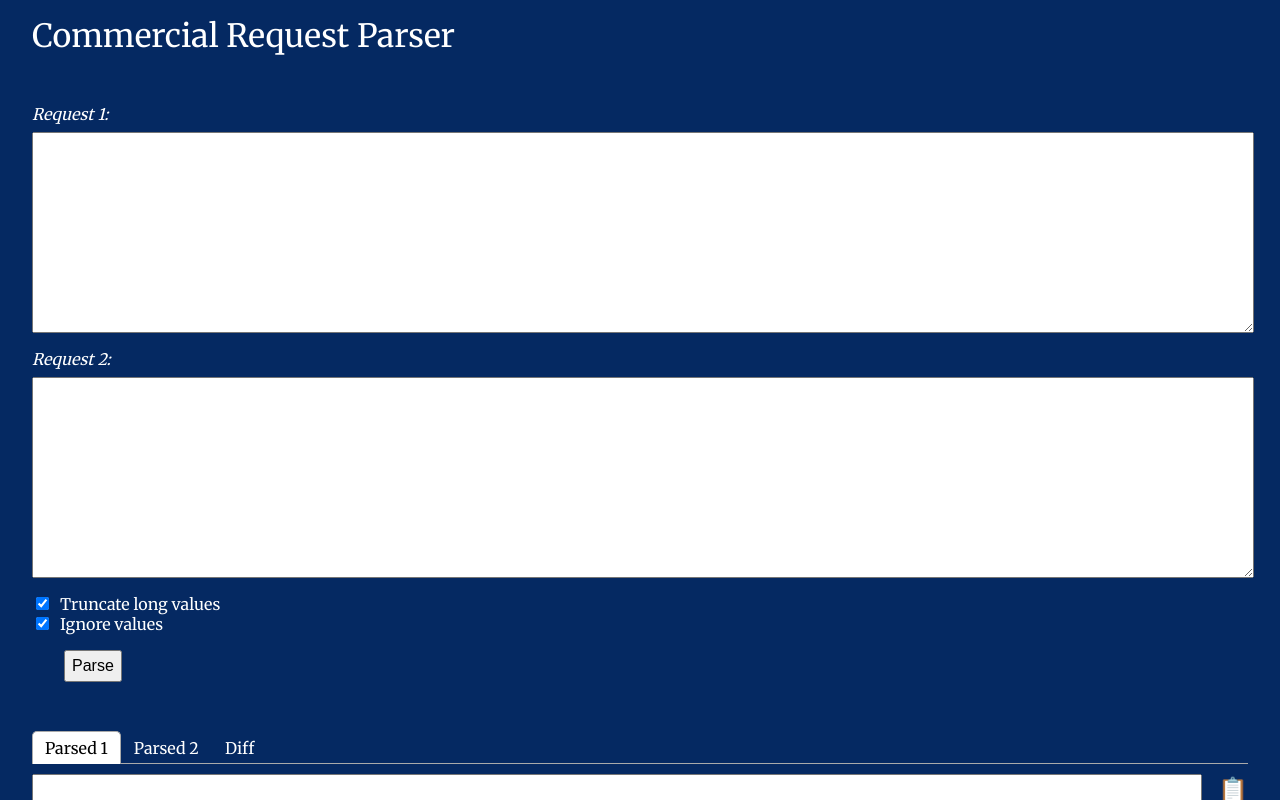
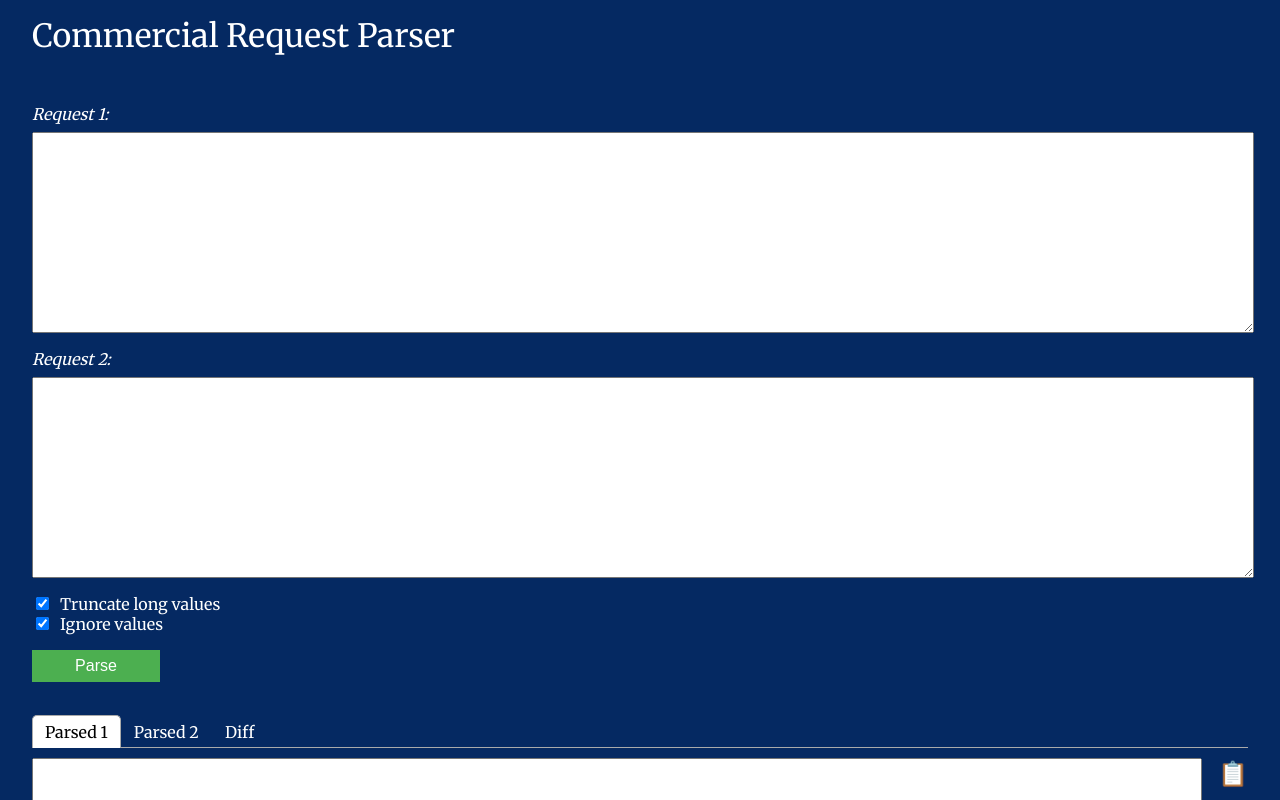
Before and after one commit to guardian/commercial-request-parser, a React (Vite) app: page / in a window 1280 px wide. Shown: the top 800 px of the page. Built offline with nearby package versions, Linux system fonts and the light colour scheme.

Commit message:
improve parse button appearance

```diff
--- a/src/Controls.css
+++ b/src/Controls.css
@@ -3,7 +3,7 @@
     font-style: italic;
 }
 
-#controls-container, #parse-button-container {
+#controls-container {
     padding: var(--main-padding);
 }
 
@@ -40,5 +40,16 @@ input ~ label {
 }
 
 #parse-button-container > button {
+    margin-top: 1rem;
+    width: 8rem;
     height: 2rem;
+    background: #4CAF50;
+    border: none;
+    color: rgba(255, 255, 255, 1);
+    font-weight: normal;
+    text-align: center;
+    text-decoration: none;
+    display: inline-block;
+    cursor: pointer;
+    transition: all 0.2s ease-in-out;
 }
--- a/src/Controls.jsx
+++ b/src/Controls.jsx
@@ -43,9 +43,7 @@ function Controls({
                     <label htmlFor="radio_truncate">Ignore values</label>
                     <br></br>
                     <div id="parse-button-container">
-                        <button type="submit">
-                            Parse
-                        </button>
+                        <button type="submit">Parse</button>
                         {error && <span id="error">{error}</span>}
                     </div>
                 </div>
```
